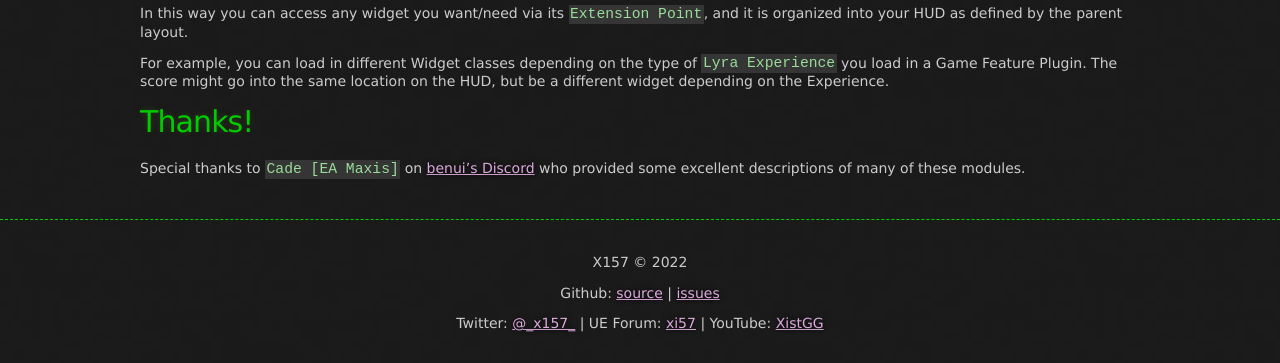
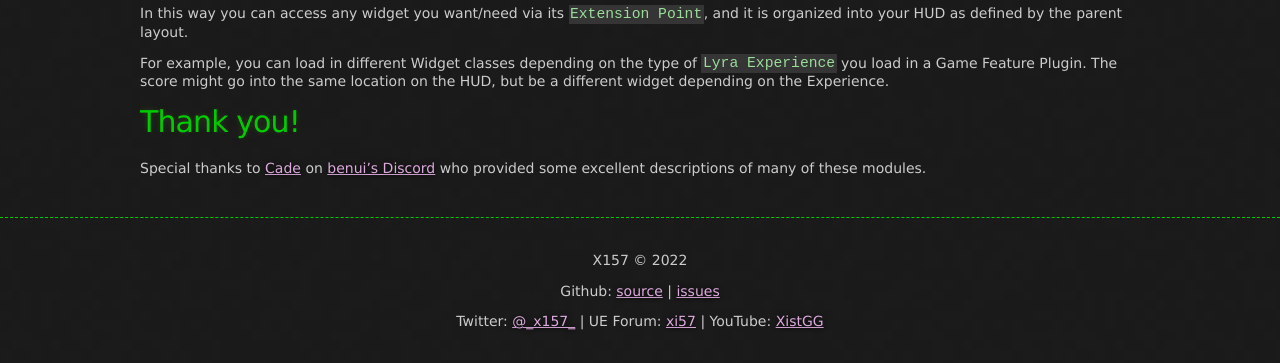
Before and after one commit to x157/x157.github.io, a Jekyll site: the page built from UE5/LyraStarterGame/Plugins/index.md, in a window 1280 px wide. Shown: the part 1909-2272 px from the top of the page. Built offline with Jekyll 4.4.1, drawn with Linux system fonts in a browser that asks for light colours.

Commit message:
Link to Cade's Twitter

```diff
--- a/UE5/LyraStarterGame/Plugins/index.md
+++ b/UE5/LyraStarterGame/Plugins/index.md
@@ -114,8 +114,8 @@ For example, you can load in different Widget classes depending on the type of
 The score might go into the same location on the HUD, but be a different
 widget depending on the Experience.
 
-# Thanks!
+# Thank you!
 
-Special thanks to `Cade [EA Maxis]` on
+Special thanks to [Cade](https://twitter.com/CadeEvs) on
 [benui's Discord](https://discord.benui.ca/)
 who provided some excellent descriptions of many of these modules.
```
